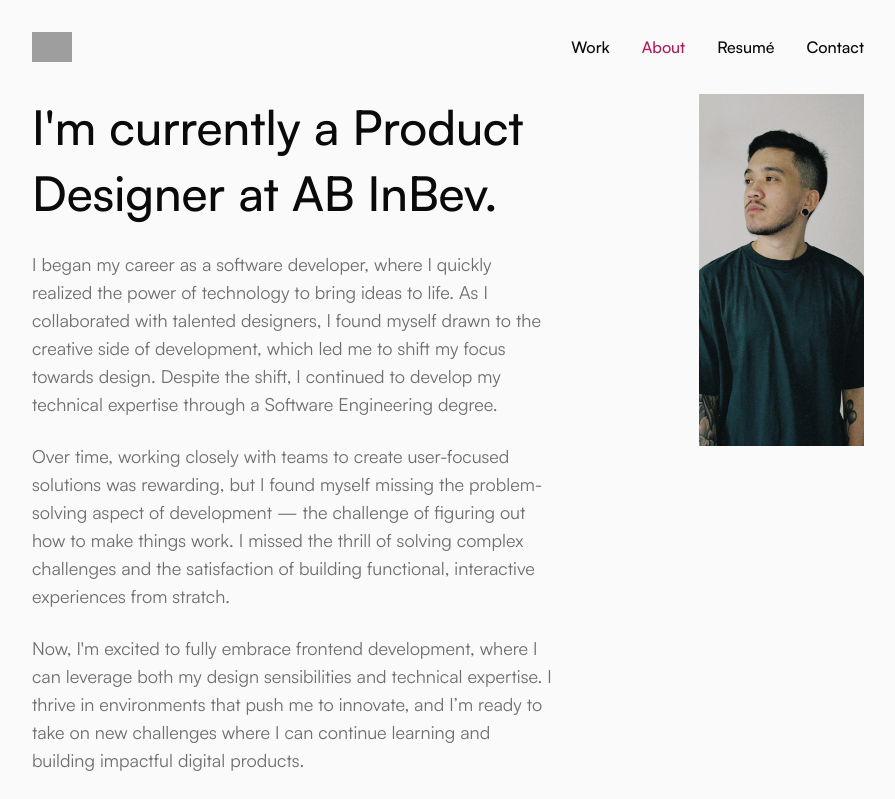
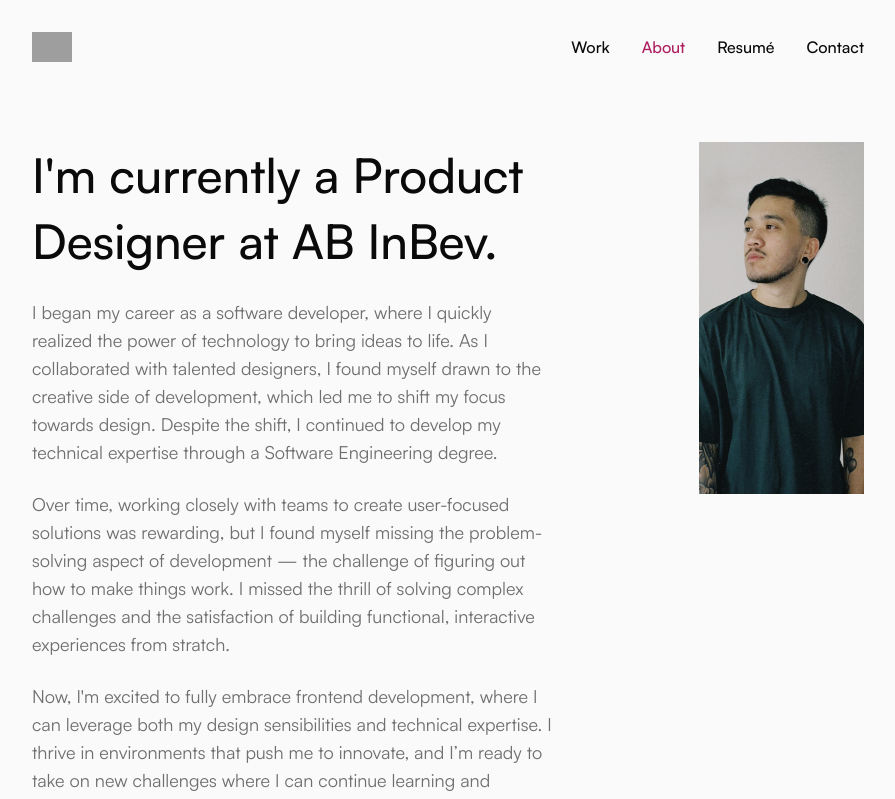
Before and after one commit to luccaromaniello/portfolio, a Next.js app: page /about in a window 1280 px wide. Shown: the top 799 px of the page, without its empty margins (192-1087 px from the left). Built offline with nearby package versions, Linux system fonts and the light colour scheme; grey boxes are pictures that could not be loaded.

Commit message:
Changes bottom padding of about description

```diff
--- a/src/app/about/page.tsx
+++ b/src/app/about/page.tsx
@@ -4,8 +4,8 @@ import Image from "next/image";
 
 const About = () => {
   return (
-    <div className="flex flex-col gap-16">
-      <div className="flex flex-row gap-36">
+    <div className="flex flex-col gap-16 pt-12">
+      <div className="flex flex-row gap-36 pb-16">
         <div className="flex flex-col gap-6 text-base/7">
           <h1 className="text-3xl sm:text-5xl leading-tight sm:leading-snug font-medium">I&apos;m currently a Product Designer at AB InBev.</h1>
           <div className="flex flex-col gap-6 text-lg text-content-secondary">
```
